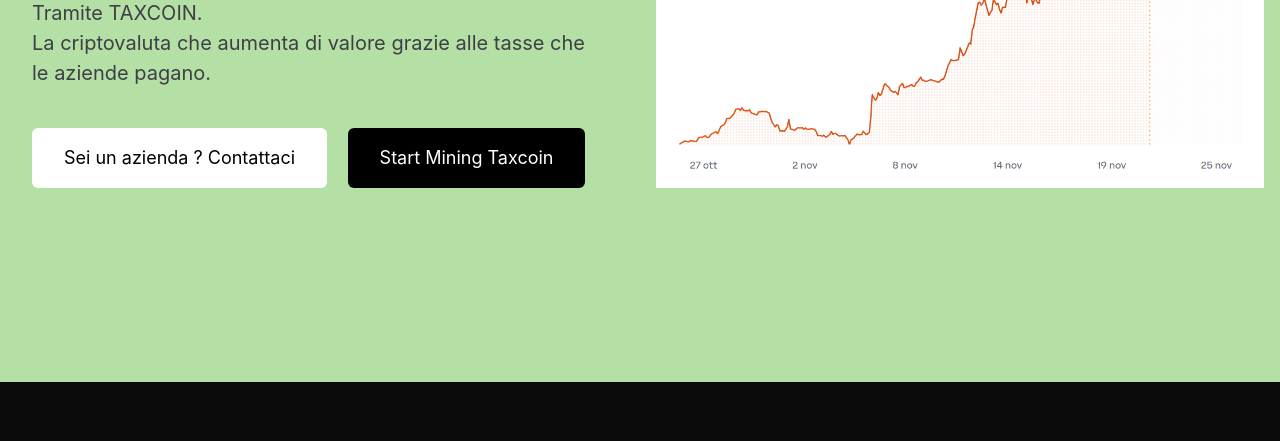
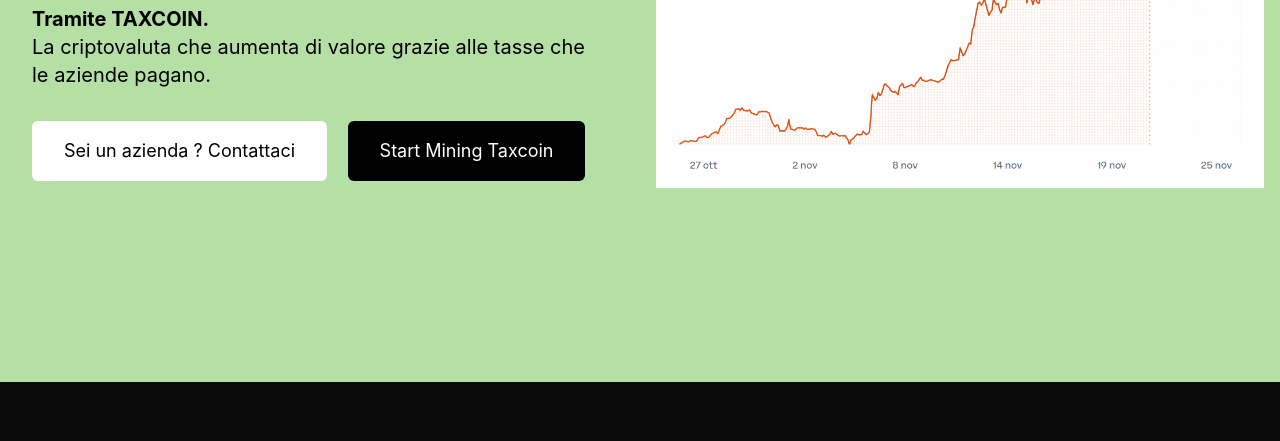
Before and after one commit to eltonanit/mvp-taxcoin-1, a website: page public/index.html in a window 1280 px wide. Shown: the part 418-859 px from the top of the page. Drawn offline with nearby package versions, Linux system fonts and the light colour scheme.

Commit message:
fix index

```diff
--- a/public/index.html
+++ b/public/index.html
@@ -46,8 +46,8 @@
                 <section class="hero w-full lg:w-1/2 px-4">
                     <div class="hero-content slide-up">
                         <h1 class="hero-title">Finalmente puoi guadagnare dalle tasse che paghi</h1>
-                        <p class="hero-description">
-                            Tramite TAXCOIN. <br>
+                        <p class="text-xl text-black-900 ">
+                            <strong>Tramite TAXCOIN. </strong><br>
                             La criptovaluta che aumenta di valore grazie alle tasse che le aziende pagano.
                         </p>
                         <div class="mt-8">
```
